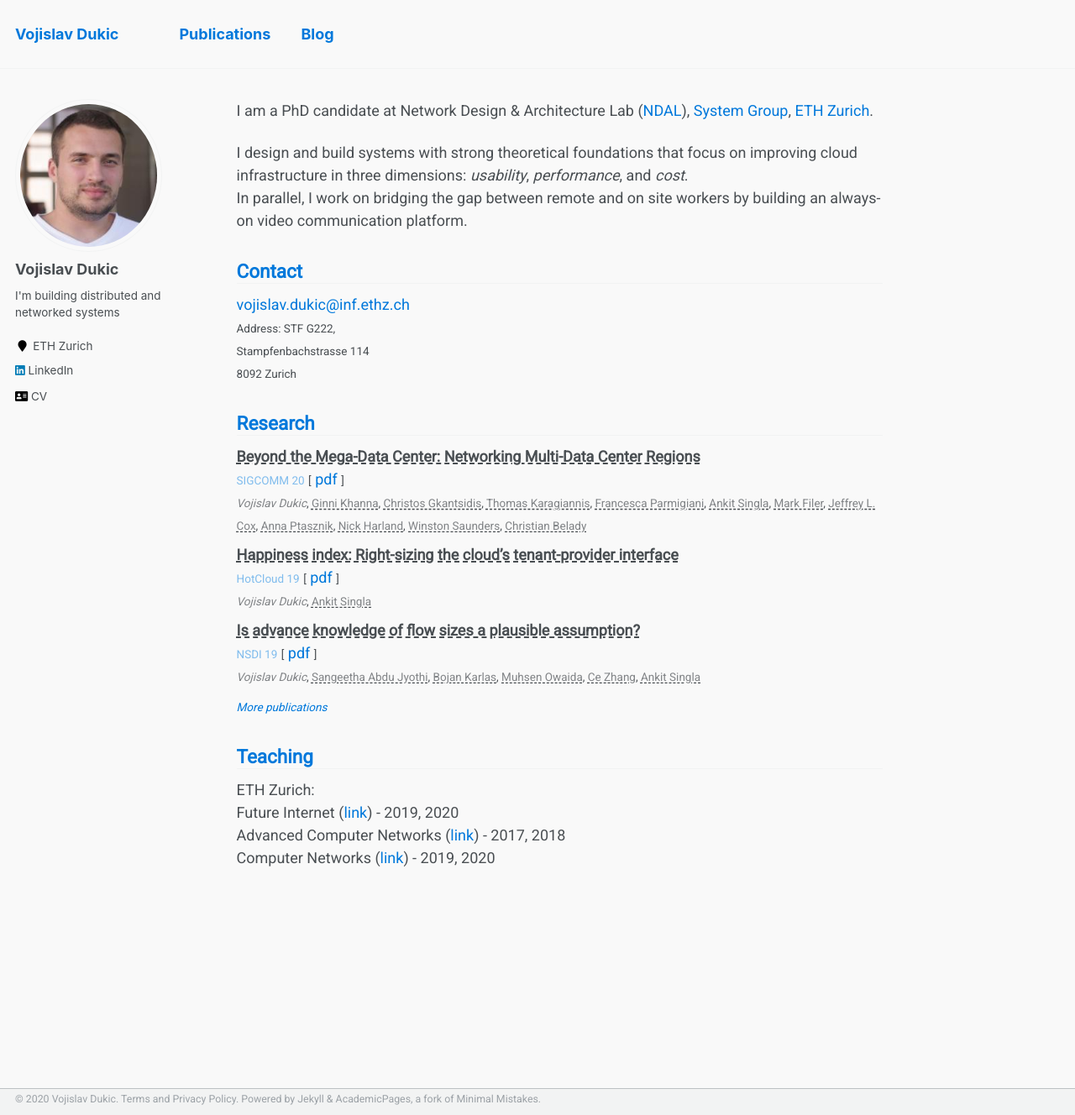
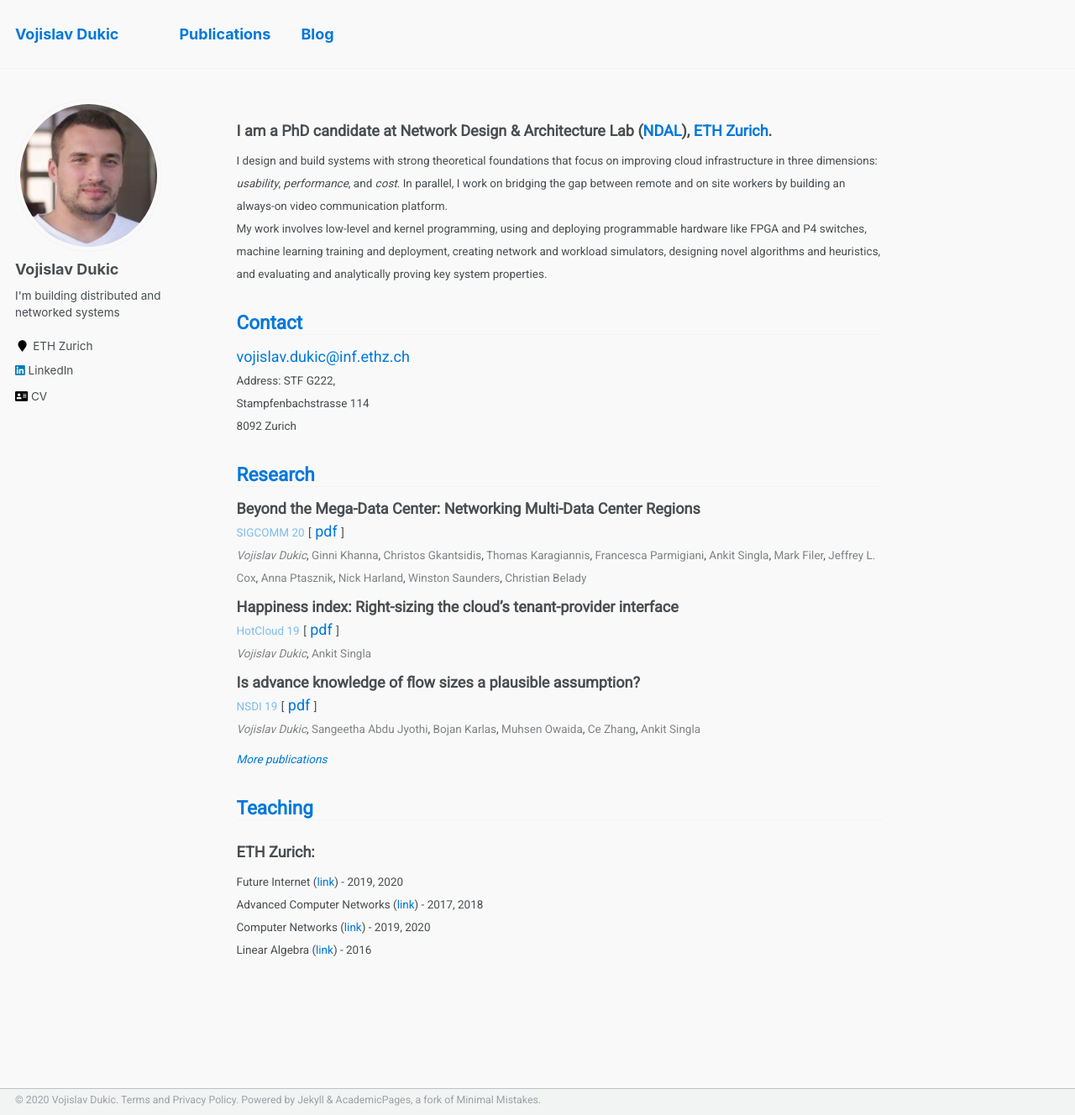
Before and after one commit to vojislavdjukic/personal_website, a Jekyll site: the page built from _pages/about.md, in a window 1280 px wide and 1328 px high. Shown: the whole window at 84% size. Built offline with Jekyll 4.4.1, drawn with Linux system fonts in a browser that asks for light colours.

Commit message:
Style update

```diff
--- a/_includes/publications-preview.html
+++ b/_includes/publications-preview.html
@@ -5,6 +5,7 @@
     <h2 class="archive__item-title" itemprop="headline">
         <a class="ulink" href="{{ base_path }}{{ post.url }}" rel="permalink">{{ post.title }}</a>
     </h2>
+    <small>
     <span class="c_light_main">
     {{ post.venue }}
     {% if post.paperurl %}
@@ -15,5 +16,6 @@
       {% assign authors=post.authors %}
       {% include author-list.html %}
     </p>
+  </small>
   </article>
 </div>
--- a/_pages/about.md
+++ b/_pages/about.md
@@ -9,10 +9,12 @@ redirect_from:
   - /about.html
 ---
 
-I am a PhD candidate at Network Design & Architecture Lab (<a class="flink" href="https://ndal.ethz.ch/">NDAL</a>), <a class="flink" href="https://www.systems.ethz.ch/">System Group</a>, <a class="flink" href="https://www.ethz.ch/">ETH Zurich</a>.
+<h3 id="contact">
+I am a PhD candidate at Network Design & Architecture Lab (<a class="flink" href="https://ndal.ethz.ch/">NDAL</a>), <a class="flink" href="https://www.ethz.ch/">ETH Zurich</a>.</h3>
 
-I design and build systems with strong theoretical foundations that focus on improving cloud infrastructure in three dimensions: <i>usability</i>, <i>performance</i>, and <i>cost</i>.
-<br/>In parallel, I work on bridging the gap between remote and on site workers by building an always-on video communication platform.
+<small>
+I design and build systems with strong theoretical foundations that focus on improving cloud infrastructure in three dimensions: <i>usability</i>, <i>performance</i>, and <i>cost</i>. In parallel, I work on bridging the gap between remote and on site workers by building an always-on video communication platform. <br/> My work involves low-level and kernel programming, using and deploying programmable hardware like FPGA and P4 switches, machine learning training and deployment, creating network and workload simulators, designing novel algorithms and heuristics, and evaluating and analytically proving key system properties.
+</small>
 
 
 Contact
@@ -38,7 +40,10 @@ Research
 
 Teaching
 ------
-ETH Zurich:<br />
+<h3>ETH Zurich:</h3>
+<small>
 Future Internet (<a class="flink" href="https://ndal.ethz.ch/courses/fi.html">link</a>) - 2019, 2020 <br />
-Advanced Computer Networks (<a class="flink" href="https://ndal.ethz.ch/courses/acn.html">link</a>) - 2017, 2018 <br />
+Advanced Computer Networks (<a class="flink" href="http://www.vvz.ethz.ch/Vorlesungsverzeichnis/lerneinheit.view?lerneinheitId=120681&semkez=2018S&lang=en">link</a>) - 2017, 2018 <br />
 Computer Networks (<a class="flink" href="https://ndal.ethz.ch/courses/networks.html">link</a>) - 2019, 2020 <br />
+Linear Algebra (<a class="flink" href="https://metaphor.ethz.ch/x/2019/hs/401-1151-00L/">link</a>) - 2016
+</small>
--- a/_sass/_custom.scss
+++ b/_sass/_custom.scss
@@ -23,9 +23,10 @@
 
 .ulink {
     color: $text-color;
-    text-decoration: underline;
-    text-decoration-color: $text-color;
-    text-decoration-style: dashed;
+    text-decoration: none;
+    //text-decoration: underline;
+    //text-decoration-color: $text-color;
+    //text-decoration-style: dashed;
     :link {
         color: $text-color;
     }
```
Also changed, not shown: 4 other files.
